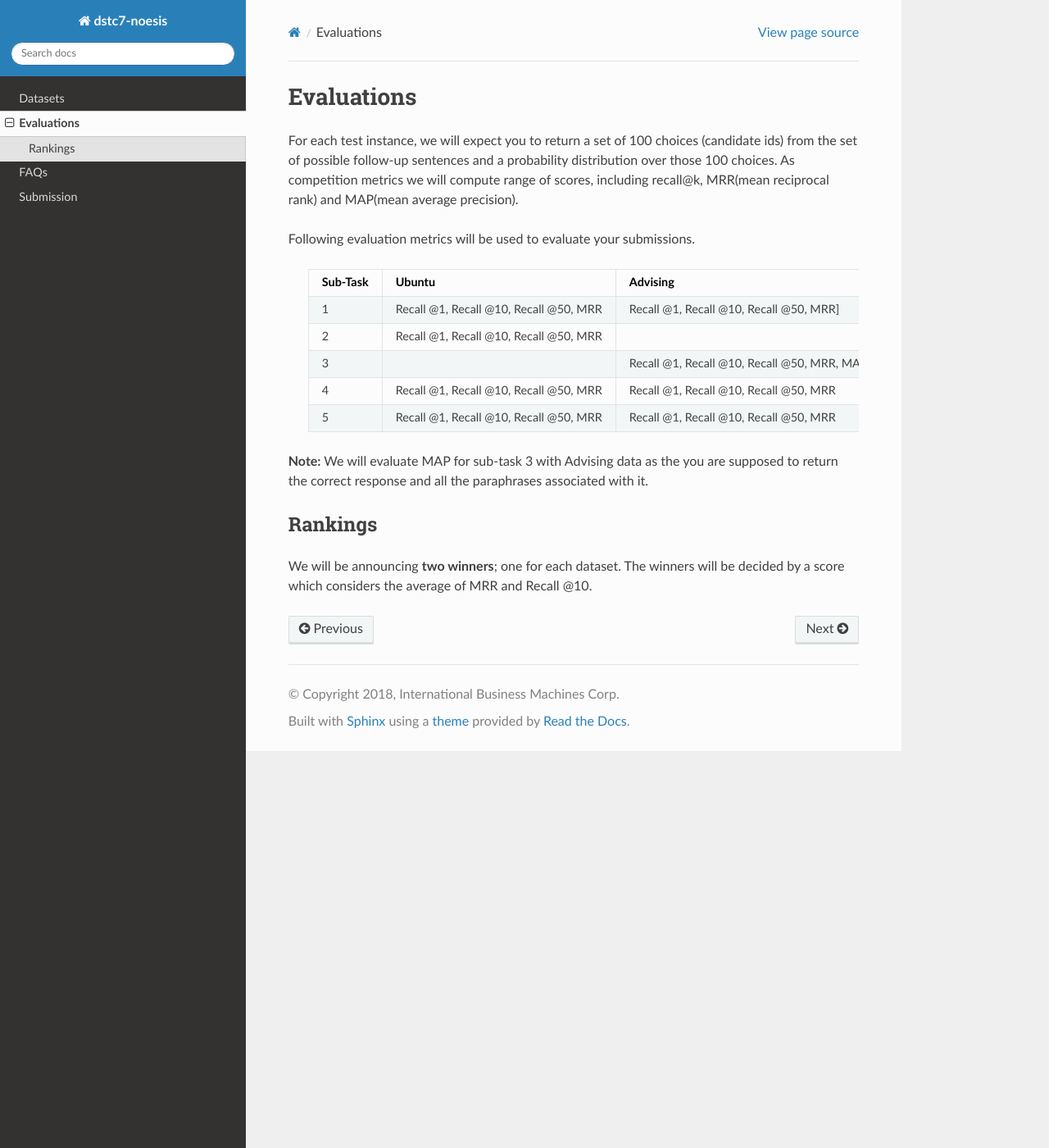
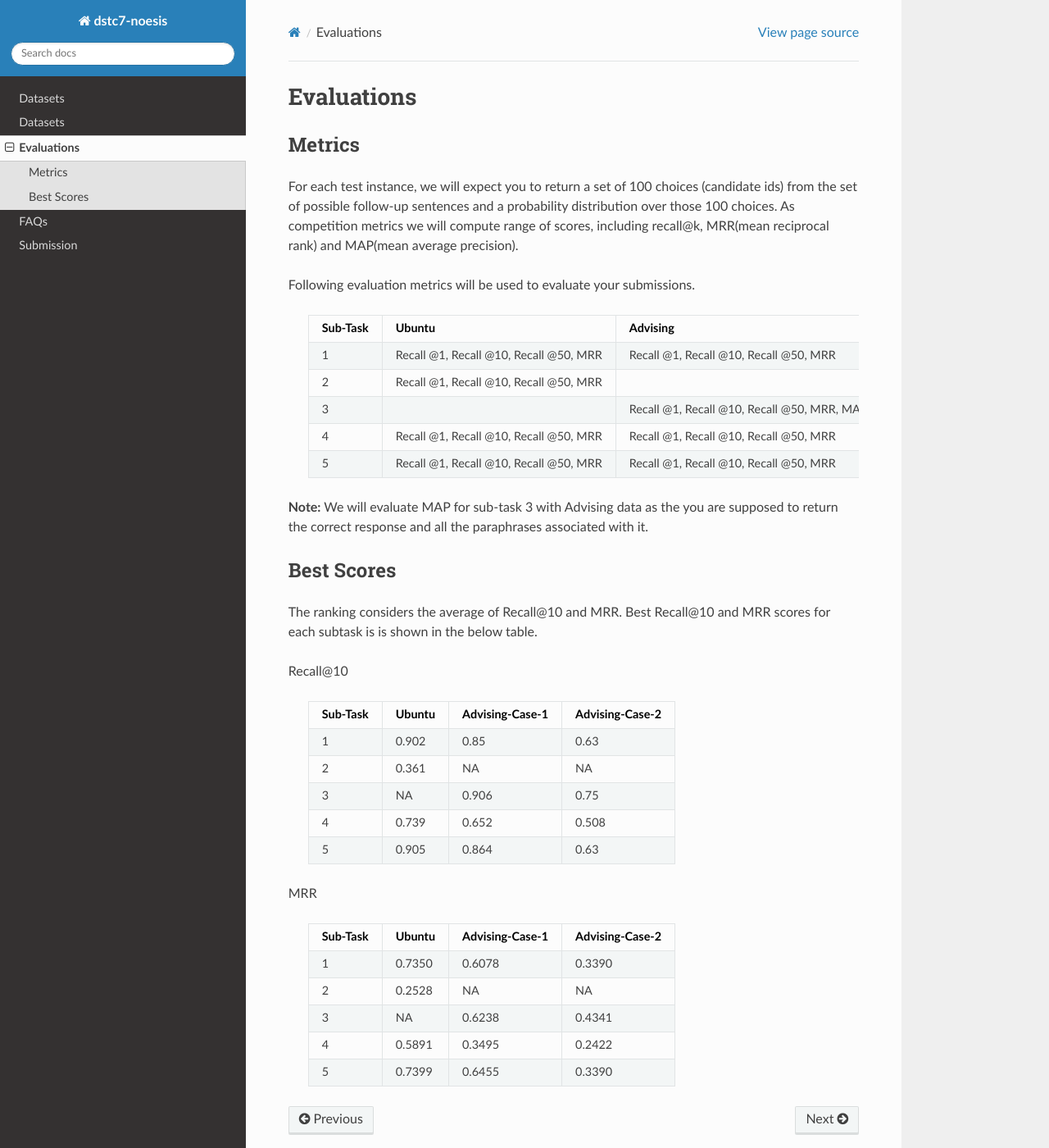
Before and after one commit to IBM/dstc-noesis, a Sphinx documentation site: the page built from docs/source/evaluations.rst, in a window 1280 px wide and 1400 px high. Shown: the whole window at 82% size. Built offline with Sphinx 7.4.7 and the Read the Docs theme 2.0.0, drawn with Linux system fonts in a browser that asks for light colours.

Commit message:
New datasets page and update on evaluations

```diff
--- a/docs/source/evaluations.rst
+++ b/docs/source/evaluations.rst
@@ -1,5 +1,8 @@
 Evaluations
 ===========
+
+Metrics
+-------
 
 For each test instance, we will expect you to return a set of 100 choices (candidate ids) from the set of possible follow-up sentences and a probability distribution over those 100 choices.
 As competition metrics we will compute range of scores, including recall@k, MRR(mean reciprocal rank) and MAP(mean average precision).
@@ -9,7 +12,7 @@ Following evaluation metrics will be used to evaluate your submissions.
     +----------+------------------------------------------+-----------------------------------------------+
     | Sub-Task | Ubuntu                                   | Advising                                      |
     +==========+==========================================+===============================================+
-    | 1        | Recall @1, Recall @10, Recall @50, MRR   |   Recall @1, Recall @10, Recall @50, MRR]     |
+    | 1        | Recall @1, Recall @10, Recall @50, MRR   |   Recall @1, Recall @10, Recall @50, MRR      |
     +----------+------------------------------------------+-----------------------------------------------+
     | 2        | Recall @1, Recall @10, Recall @50, MRR   |                                               |
     +----------+------------------------------------------+-----------------------------------------------+
@@ -23,7 +26,40 @@ Following evaluation metrics will be used to evaluate your submissions.
 **Note:**
 We will evaluate MAP for sub-task 3 with Advising data as the you are supposed to return the correct response and all the paraphrases associated with it.
 
-Rankings
---------
+Best Scores
+-----------
 
-We will be announcing **two winners**; one for each dataset. The winners will be decided by a score which considers the average of MRR and Recall @10.
+The ranking considers the average of Recall\@10 and MRR. Best Recall\@10 and MRR scores for each subtask is is shown in the below table.
+
+Recall\@10
+
+    +----------+---------+-----------------+-----------------+
+    | Sub-Task | Ubuntu  | Advising-Case-1 | Advising-Case-2 |
+    +==========+=========+=================+=================+
+    | 1        | 0.902   |    0.85         |   0.63          |
+    +----------+---------+-----------------+-----------------+
+    | 2        | 0.361   |        NA       |      NA         |
+    +----------+---------+-----------------+-----------------+
+    | 3        |   NA    |    0.906        |   0.75          |
+    +----------+---------+-----------------+-----------------+
+    | 4        | 0.739   |    0.652        |  0.508          |
+    +----------+---------+-----------------+-----------------+
+    | 5        | 0.905   |  0.864          |  0.63           |
+    +----------+---------+-----------------+-----------------+
+
+
+MRR
+
+    +----------+---------+-----------------+-----------------+
+    | Sub-Task | Ubuntu  | Advising-Case-1 | Advising-Case-2 |
+    +==========+=========+=================+=================+
+    | 1        | 0.7350  |    0.6078       |   0.3390        |
+    +----------+---------+-----------------+-----------------+
+    | 2        | 0.2528  |        NA       |      NA         |
+    +----------+---------+-----------------+-----------------+
+    | 3        |   NA    |    0.6238       |   0.4341        |
+    +----------+---------+-----------------+-----------------+
+    | 4        | 0.5891  |    0.3495       |  0.2422         |
+    +----------+---------+-----------------+-----------------+
+    | 5        | 0.7399  |  0.6455         |  0.3390         |
+    +----------+---------+-----------------+-----------------+
```
Also changed, not shown: docs/source/datasets.rst (added, +133 -0 lines), docs/source/data_description.rst (renamed from docs/source/dataset.rst).
